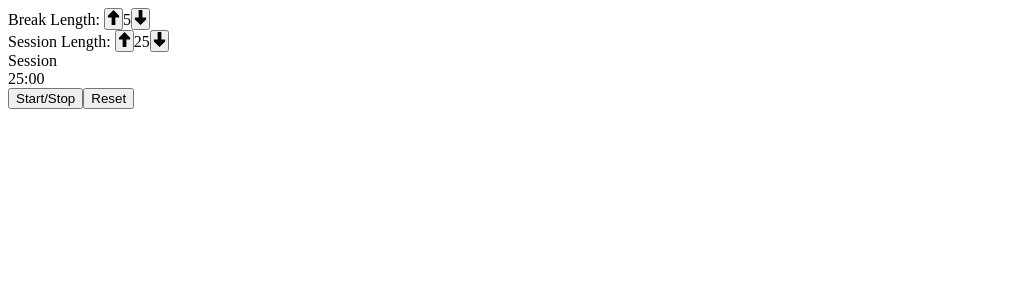
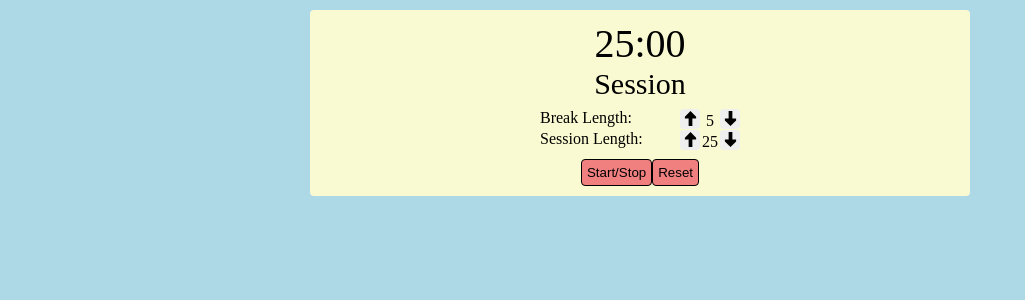
Before and after one commit to Silentgraphic/freecodecampTomato, a React (Vite) app: page / in a window 1280 px wide. Shown: the top 300 px of the page, without its empty margins (0-1025 px from the left). Built offline with nearby package versions, Linux system fonts and the light colour scheme.

Commit message:
Added CSS

```diff
--- a/src/App.jsx
+++ b/src/App.jsx
@@ -10,17 +10,17 @@ function App() {
 
   return (
     <div id="clock">
-      <Buttons
-        isRunning={isRunning}
-        timeData={timeData}
-        setData={setData}
-      />
-
       <Timer
         isRunning={isRunning}
         timeData={timeData}
         setData={setData}
         endSound={endSound}
+      />
+
+      <Buttons
+        isRunning={isRunning}
+        timeData={timeData}
+        setData={setData}
       />
 
       <Controls
--- a/src/Buttons.jsx
+++ b/src/Buttons.jsx
@@ -26,23 +26,27 @@ function Buttons({
 
     return (
         <div id="buttons">
-            <span id="break-label">Break Length: </span>
-            <button id="break-increment" className="arrowsButtons" onClick={() => handleClick("+", "Break")}>
+            <span id="break-label" className="label">Break Length: </span>
+            <div>
+                <button id="break-increment" className="arrowsButtons" data-pointer={isRunning} onClick={() => handleClick("+", "Break")}>
                     <svg className="arrows" viewBox="0 0 16 16" ><path d="M6 8L2 8L2 6L8 5.24536e-07L14 6L14 8L10 8L10 16L6 16L6 8Z" fill="#000000"></path></svg>
                 </button>
-            <span id="break-length">{timeData.break}</span>
-            <button id="break-decrement" className="arrowsButtons" onClick={() => handleClick("-", "Break")}>
+                <span id="break-length" className="time-countdown">{timeData.break}</span>
+                <button id="break-decrement" className="arrowsButtons" data-pointer={isRunning} onClick={() => handleClick("-", "Break")}>
                     <svg className="arrows" viewBox="0 0 16 16"><path d="M10 8L14 8V10L8 16L2 10V8H6V0L10 4.76995e-08V8Z" /></svg>
                 </button>
-            <br />
-            <span id="session-label">Session Length: </span>
-            <button id="session-increment" className="arrowsButtons" onClick={() => handleClick("+", "Sesssion")}>
+            </div>
+            <div className="break"></div>
+            <span id="session-label" className="label">Session Length: </span>
+            <div>
+                <button id="session-increment" className="arrowsButtons" data-pointer={isRunning} onClick={() => handleClick("+", "Sesssion")}>
                     <svg className="arrows" viewBox="0 0 16 16" ><path d="M6 8L2 8L2 6L8 5.24536e-07L14 6L14 8L10 8L10 16L6 16L6 8Z" fill="#000000"></path></svg>
                 </button>
-            <span id="session-length">{timeData.session}</span>
-            <button id="session-decrement" className="arrowsButtons" onClick={() => handleClick("-", "Session")}>
+                <span id="session-length" className="time-countdown">{timeData.session}</span>
+                <button id="session-decrement" className="arrowsButtons" data-pointer={isRunning} onClick={() => handleClick("-", "Session")}>
                     <svg className="arrows" viewBox="0 0 16 16"><path d="M10 8L14 8V10L8 16L2 10V8H6V0L10 4.76995e-08V8Z" /></svg>
                 </button>
+            </div>
         </div>
     );
 }
--- a/src/Controls.jsx
+++ b/src/Controls.jsx
@@ -7,8 +7,8 @@ function Controls({
 }) {
     return (
         <div>
-            <button id="start_stop" onClick={() => setRunning((e) => !e)}>Start/Stop</button>
-            <button id="reset" onClick={() => { setData({ session: 25, break: 5, isSorB: "Session" }); setRunning(false); endSound.current.load(); }}>Reset</button>
+            <button id="start_stop" className="controls" onClick={() => setRunning((e) => !e)}>Start/Stop</button>
+            <button id="reset" className="controls" onClick={() => { setData({ session: 25, break: 5, isSorB: "Session" }); setRunning(false); endSound.current.load(); }}>Reset</button>
         </div >
     );
 }
--- a/src/Timer.jsx
+++ b/src/Timer.jsx
@@ -49,9 +49,9 @@ function Timer({
 
     return (
         <div id="timer">
+            <span id="time-left">{convertToString()}</span>
+            <br />
             <span id="timer-label">{timeData.isSorB}</span>
-            <br />
-            <span id="time-left">{convertToString()}</span>
             <audio id="beep" ref={endSound} src="/end.mp3"></audio>
         </div>
     );
--- a/src/index.css
+++ b/src/index.css
@@ -1,11 +1,104 @@
+:root{
+    --primary-colour:lightblue;
+    --secondary-colour:LightGoldenRodYellow;
+    --tertiary-colour:lightcoral;
+}
+
+*{
+    margin: 0;
+    padding: 0;
+    border-radius: 4px;
+}
+
+body{
+    background-color:var(--primary-colour);
+}
+
+#root {
+    width: 100%;
+    height: 100%;
+}
+
+#clock {
+    width: 50vw;
+    min-width: 250px;
+    margin: 10px auto;
+    padding: 10px;
+    background-color: var(--secondary-colour);
+    text-align: center;
+    flex-direction: column;
+    flex-wrap: nowrap;
+    align-items: center;
+    gap: 8px;
+}
+
+#clock,
+#buttons {
+    display: flex;
+}
+
+#timer-label{
+    font-size: clamp(30px,2vw,40px);
+}
+
+#time-left {
+    font-size: clamp(40px,3vw,70px);
+}
+
+#buttons {
+    width: 200px;
+    flex-wrap: wrap;
+    justify-content: space-between;
+}
+
+.label{
+    text-align: left;
+    flex-grow: 0.5;
+    width: 100px;
+}
+
+.time-countdown {
+    display: inline-block;
+    width: 20px;
+}
+.break {
+    flex-basis: 100%;
+    height: 0;
+}
+
+.arrowsButtons,
+.controls {
+    cursor: pointer;
+}
+
 .arrowsButtons {
-    /* border: none;
-    background:none; */
-    padding: 0;
-    margin: 0;
+    border: none;
+    width: 20px;
+    height: 20px;
+    padding-top: 2px;
+    align-content: center;
+    align-items: center;
+}
+
+.arrowsButtons:hover {
+    background-color: var(--tertiary-colour);
+}
+
+.arrowsButtons[data-pointer=true]{
+    cursor: not-allowed;
 }
 
 .arrows{
     width: 15px;
     height: 15px;
 }
+
+.controls{
+    background: var(--tertiary-colour);
+    border: black solid 1px;
+    padding: 5px;
+}
+
+.controls:hover {
+    background: var(--primary-colour);
+}
```
Lines whose indentation alone changed are shown as unchanged.
